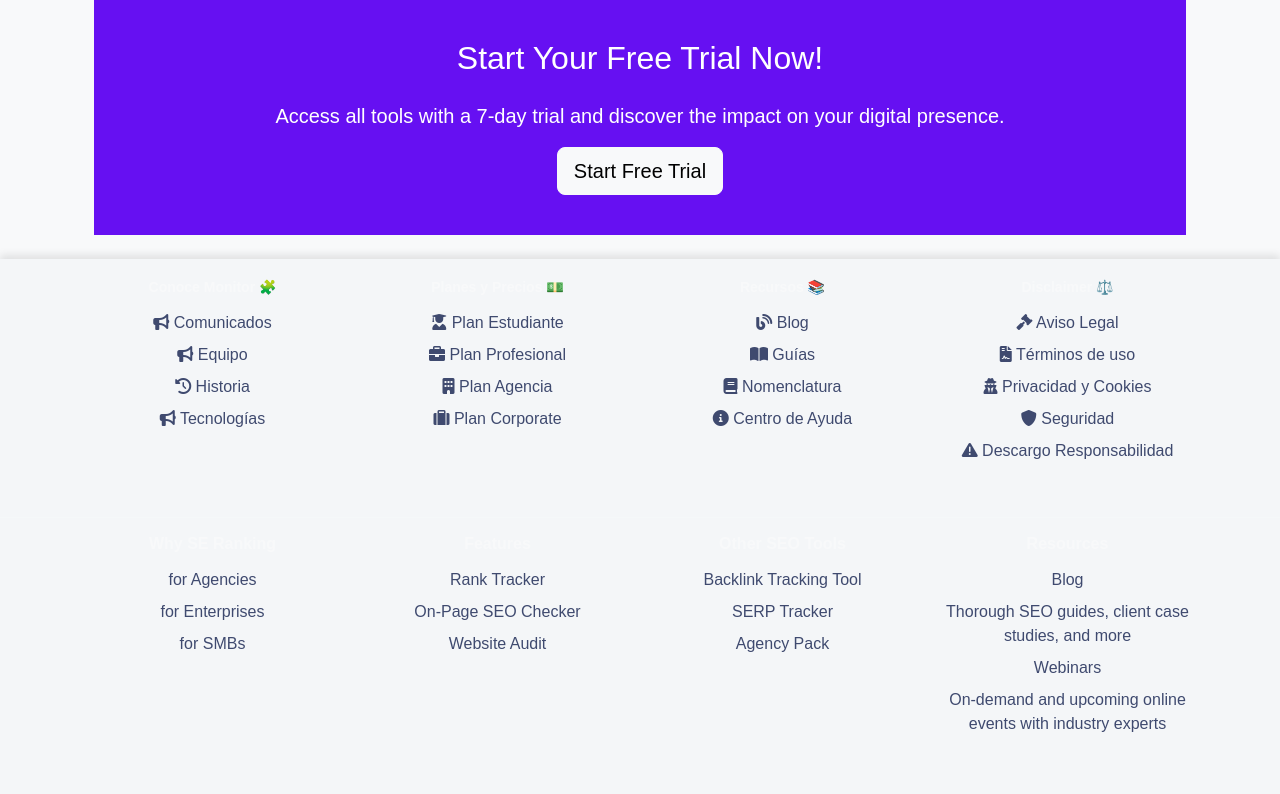
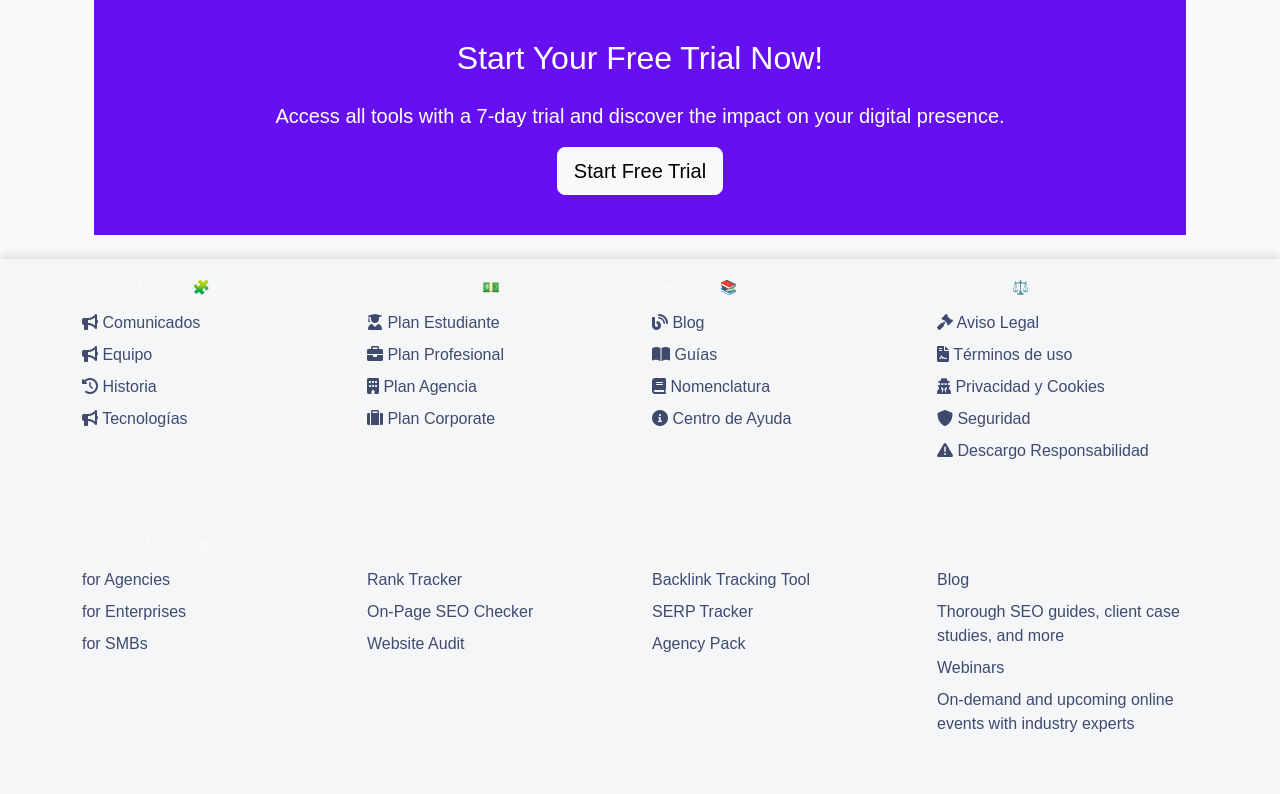
Before and after one commit to vinxenx0/moonlite, a Flask app: page /start in a window 1280 px wide. Shown: the part 2649-3443 px from the top of the page. Run offline with Flask 3, Linux system fonts and the light colour scheme; some libraries are stand-ins or nearby versions.

Commit message:
landing update 334

```diff
--- a/app/templates/start.html
+++ b/app/templates/start.html
@@ -115,10 +115,11 @@ body {
         border-radius: 8px;
     }
     footer {
-        /* background-color: #333; */
+        /* background-color: #333;
+        text-align: center; */
         color: #f8f9fa;
         padding: 20px 0;
-        text-align: center;
+
     }
 </style>
 
```
